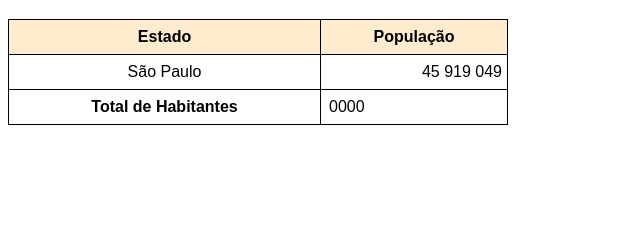
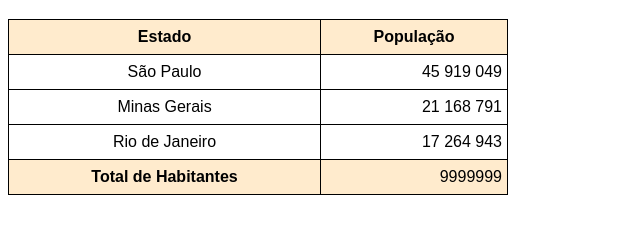
Before and after one commit to kennedyyp/html-css, a plain HTML site: page exercicios/ex23-modulo3/tab002.html in a window 1280 px wide. Shown: the part 61-294 px from the top of the page, without its empty margins (0-640 px from the left). Drawn offline with Linux system fonts and the light colour scheme.

Commit message:
ex23 tab002

```diff
--- a/exercicios/ex23-modulo3/tab002.html
+++ b/exercicios/ex23-modulo3/tab002.html
@@ -14,9 +14,10 @@
         vertical-align: middle;
         border-collapse: collapse;
     }
-    thead{
+    thead, tfoot{
         background-color: blanchedalmond;
     }
+
         th,td{
             border: 1px solid black;
             padding: 8px;
@@ -60,16 +61,23 @@
  <tr>
     <td class="name">São Paulo</td>
     <td class="numb">45 919 049</td>
+ </tr>
 
+ <tr>
+    <td class="name">Minas Gerais</td>
+    <td class="numb">21 168 791</td>
+ </tr>
 
-
+ <tr>
+    <td class="name">Rio de Janeiro</td>
+    <td class="numb">17 264 943</td>
  </tr>
 </tbody>
 
 <tfoot>
 <tr>
     <th>Total de Habitantes</th>
-    <td>0000</td>
+    <td class="numb">9999999</td>
 </tr>
 </tfoot>
 
```
